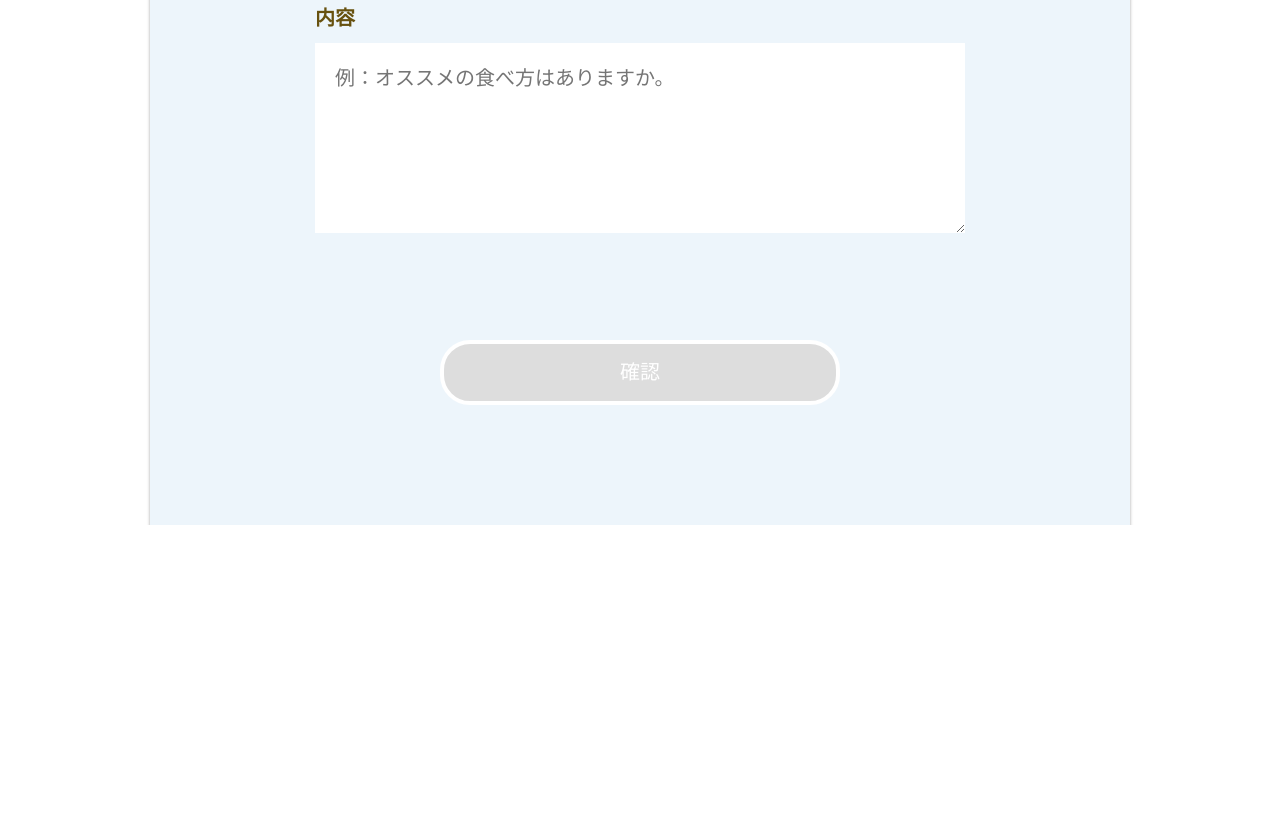
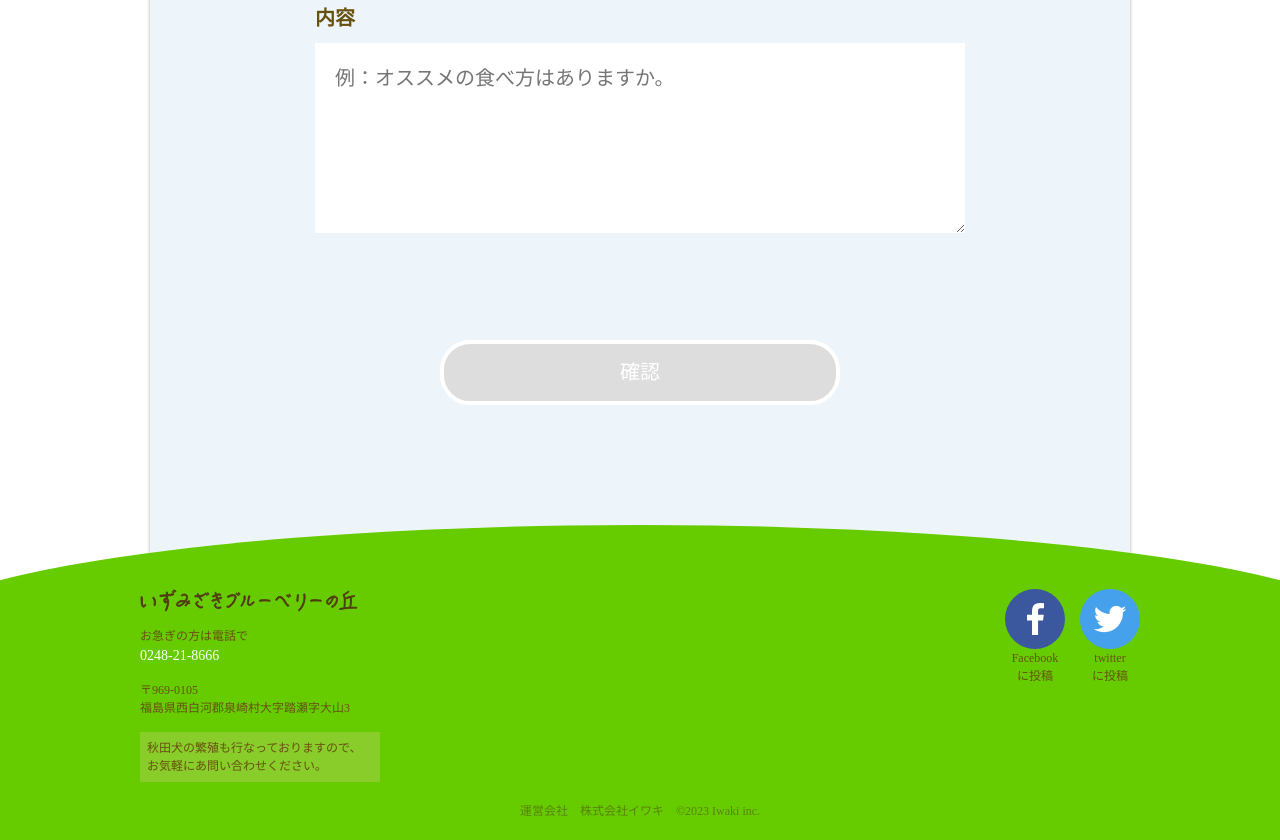
Before and after one commit to KazushiNitta/izumizaki-blueberry, a website built with webpack: page src/index.ejs in a window 1280 px wide. Shown: the part 9107-9947 px from the top of the page. Before the commit the page ends 9632 px from the top, so only its background shows below. Built offline with nearby package versions, Linux system fonts and the light colour scheme; files whose address does not match are found by name.

Commit message:
create footer

```diff
--- a/src/assets/stylesheets/app.scss
+++ b/src/assets/stylesheets/app.scss
@@ -20,6 +20,7 @@
 @import 'layout/_map.scss';
 @import 'layout/_customer.scss';
 @import 'layout/_contact.scss';
+@import 'layout/_footer.scss';
 
 /*// ==========================================================================
 // Object
--- a/src/assets/stylesheets/layout/_contact.scss
+++ b/src/assets/stylesheets/layout/_contact.scss
@@ -13,7 +13,7 @@
 
 .l-contact__wrapper {
   background-color: #EDF5FB;
-  padding: 100px 0;
+  padding: 100px 0 200px 0;
   box-shadow: 0 2px 3px rgba(128, 128, 128, 0.7);
 }
 
--- /dev/null
+++ b/src/assets/stylesheets/layout/_footer.scss
@@ -0,0 +1,81 @@
+.l-footer {
+  margin-top: -100px;
+  overflow: hidden;
+  z-index: 1;
+}
+
+.l-footer__inner {
+  padding-top: 5%;
+  background-color: #66CC00;
+  border-radius: 1000px 1000px 0 0 / 150px 150px 0 0;
+  margin: 0 -100px;
+}
+
+.l-footer__wrapper {
+  max-width:1000px;
+  margin: 0 auto;
+  display: flex;
+  justify-content: space-between;
+}
+
+.l-footer__tel {
+  font-size: 12px;
+  color: #67510F;
+  margin-top: 15px;
+}
+
+.l-footer__number {
+  color: #FFFFFF;
+  font-size: 14px;
+}
+
+.l-footer__postCode {
+  margin-top: 15px;
+  color: #67510F;
+  font-size: 12px;
+}
+
+.l-footer__address {
+  font-size: 12px;
+  color: #67510F;
+}
+
+.l-footer__supplement {
+  background-color: #88CD29;
+  color: #67510F;
+  padding: 7px;
+  margin-top: 15px;
+  width: 240px;
+  font-size: 12px;
+}
+
+.l-footer__sns {
+  display: flex;
+  gap: 0 15px;
+  text-align: center;
+}
+
+.l-footer__icon {
+  width: 60px;
+  height: 60px;
+  margin: 0 auto;
+}
+
+.l-footer__facebook {
+  font-size: 12px;
+  color: #67510F;
+}
+
+.l-footer__twiter {
+  font-size: 12px;
+  color: #67510F;
+}
+
+.l-footer__copyright {
+  max-width: 1000px;
+  margin: 0 auto;
+  padding: 20px 0;
+  text-align: center;
+  color: #503A1280;
+  font-size: 12px;
+}
--- a/src/index.ejs
+++ b/src/index.ejs
@@ -312,5 +312,29 @@
       </div>
     </div>
   </section>
+  <footer class="l-footer">
+    <div class="l-footer__inner">
+      <div class="l-footer__wrapper">
+        <div class="l-footer__info">
+          <img src="images/text_footer.svg" alt="">
+          <p class="l-footer__tel">お急ぎの方は電話で<br><span class="l-footer__number">0248-21-8666</span></p>
+          <p class="l-footer__postCode">〒969-0105</p>
+          <p class="l-footer__address">福島県西白河郡泉崎村大字踏瀬字大山3</p>
+          <p class="l-footer__supplement">秋田犬の繁殖も行なっておりますので、お気軽にあ問い合わせください。</p>
+        </div>
+        <div class="l-footer__sns">
+          <a class="l-footer__link" href="">
+            <img class="l-footer__icon" src="images/icon_footer_facebook.svg" alt="">
+            <p class="l-footer__facebook">Facebook<br>に投稿</p>
+          </a>
+          <a class="l-footer__link"  href="">
+            <img class="l-footer__icon" src="images/icon_footer_twitter.png" alt="">
+            <p class="l-footer__twiter">twitter<br>に投稿</p>
+          </a>
+        </div>
+      </div>
+      <p class="l-footer__copyright">運営会社　株式会社イワキ　<span>&copy;<span>2023 Iwaki inc.</p>
+    </div>
+  </footer>
 </body>
 </html>
--- a/src/index.js
+++ b/src/index.js
@@ -30,3 +30,6 @@ import './assets/images/image_voice_01_pc.jpg'
 import './assets/images/image_voice_02_pc.jpg'
 import './assets/images/image_voice_03_pc.jpg'
 import './assets/images/text_form_ask.png'
+import './assets/images/text_footer.svg'
+import './assets/images/icon_footer_facebook.svg'
+import './assets/images/icon_footer_twitter.png'
```
Also changed, not shown: dist/images/icon_footer_facebook.svg (added), dist/images/icon_footer_twitter.png (added), dist/images/text_footer.svg (added), dist/index.html, dist/main.js, dist/style.css.
